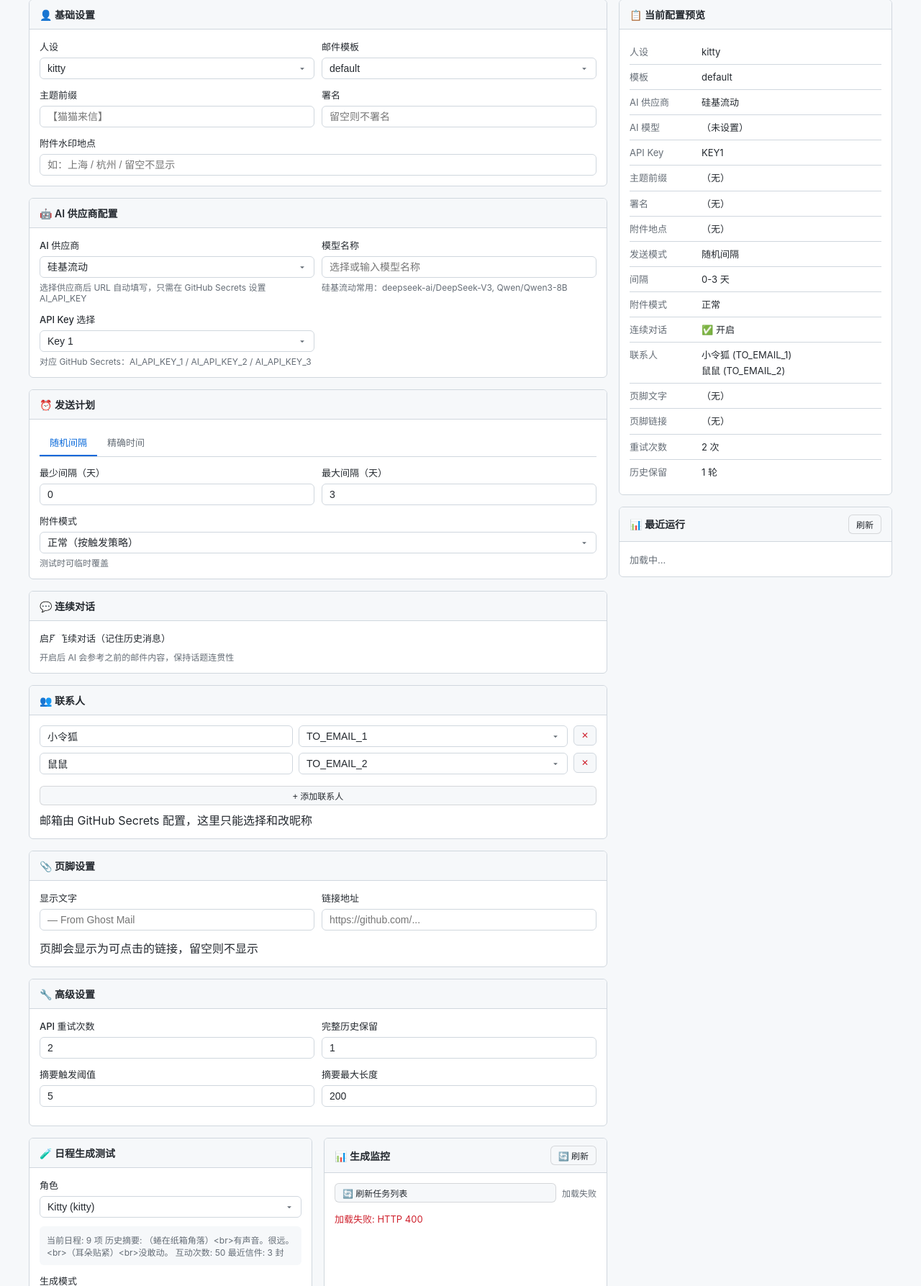
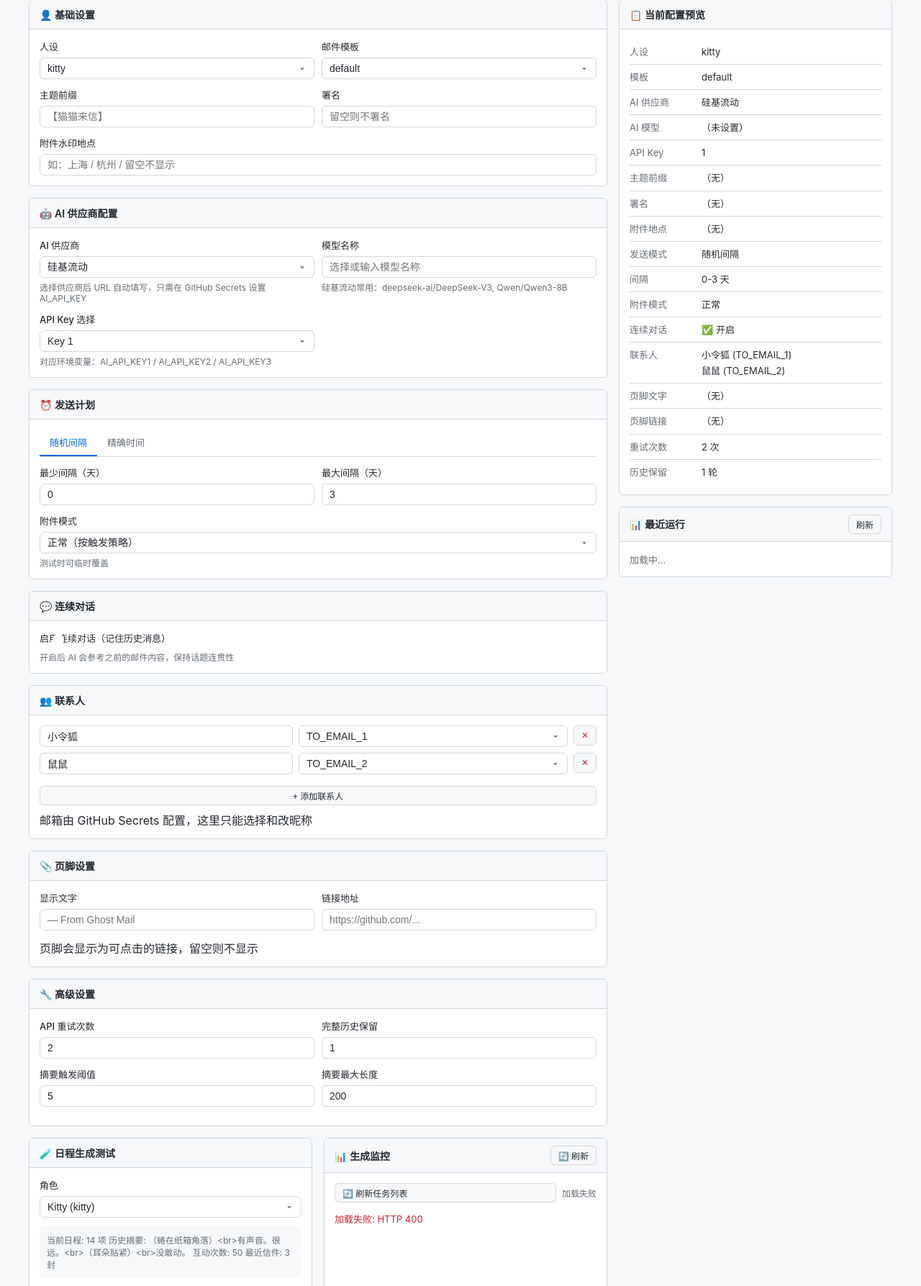
Before and after one commit to Century0327/random-ai-mail-ghost, a Flask app: page / in a window 1280 px wide. Shown: the part 195-1982 px from the top of the page at 72% size. Run offline with Flask 3, Linux system fonts and the light colour scheme; some libraries are stand-ins or nearby versions.

Commit message:
fix: 修复config.py语法错误、AI Key命名、CONTACTS bug、保底日程
- 修复config.py第84行语法错误和重复的AI_CUSTOM_URL定义
- 统一AI Key命名为AI_API_KEY1/2/3格式（移除key1/key2/key3形式）
- 修复_build_config中CONTACTS不传就被清空的bug
- 更新保底日程为符合猫的晨昏性真实作息

```diff
--- a/app.py
+++ b/app.py
@@ -326,7 +326,7 @@ def _build_config(config):
             val = str(config["FOOTER"]).replace('"', '\\"')
             out.append(f'{indent}FOOTER = "{val}"')
             replaced = True
-        if not replaced and s.startswith("CONTACTS = ["):
+        if not replaced and s.startswith("CONTACTS = [") and "CONTACTS" in config:
             indent = line[:len(line) - len(line.lstrip())]
             out.append(f"{indent}CONTACTS = [")
             for c in config.get("CONTACTS", []):
@@ -582,15 +582,20 @@ def companion_status(character_id):
     schedule = ds.get_schedules(character_id)
     if not schedule:
         schedule = [
-            {"time": "07:00", "activity": "伸懒腰起床", "location": "猫窝", "thought": "新的一天开始啦", "done": True},
-            {"time": "08:30", "activity": "吃早餐", "location": "食盆旁", "thought": "今天的小鱼干真香", "done": True},
-            {"time": "10:00", "activity": "在窗台看风景", "location": "窗台", "thought": "外面的蝴蝶真好看", "done": True},
-            {"time": "12:00", "activity": "午睡", "location": "沙发上", "thought": "暖暖的阳光好舒服", "done": False},
-            {"time": "14:00", "activity": "玩毛线球", "location": "地毯上", "thought": "这个球怎么抓不住", "done": False},
-            {"time": "16:00", "activity": "整理信件", "location": "书桌旁", "thought": "看看有没有新来信", "done": False},
-            {"time": "18:00", "activity": "等主人回家", "location": "门口", "thought": "怎么还不回来呀", "done": False},
-            {"time": "20:00", "activity": "吃晚餐", "location": "食盆旁", "thought": "晚餐时间到啦", "done": False},
-            {"time": "22:00", "activity": "准备睡觉", "location": "猫窝", "thought": "今天过得真开心", "done": False},
+            {"time": "05:30", "activity": "清晨巡逻", "location": "窗台", "thought": "天快亮了，先去看看领地", "done": True},
+            {"time": "06:00", "activity": "叫主人起床", "location": "主人枕头边", "thought": "起床啦！饭饭时间到！", "done": True},
+            {"time": "06:30", "activity": "吃早餐", "location": "食盆旁", "thought": "今天的猫粮味道还不错", "done": True},
+            {"time": "07:30", "activity": "晨间捕猎练习", "location": "客厅", "thought": "这个逗猫棒休想逃过我的爪子", "done": True},
+            {"time": "09:00", "activity": "上午第一觉", "location": "阳光里的地毯上", "thought": "暖暖的阳光，好困...zzZ", "done": True},
+            {"time": "12:00", "activity": "午觉", "location": "沙发靠背", "thought": "中午就该睡觉，人类懂什么", "done": True},
+            {"time": "14:30", "activity": "下午小憩", "location": "猫爬架顶层", "thought": "高处睡得香，还能监视全家", "done": False},
+            {"time": "16:00", "activity": "舔毛理容", "location": "窗台上", "thought": "猫猫要保持帅气的发型", "done": False},
+            {"time": "17:30", "activity": "黄昏捕猎练习", "location": "客厅", "thought": "黄昏是猫的黄金时间！", "done": False},
+            {"time": "18:30", "activity": "吃晚餐", "location": "食盆旁", "thought": "终于开饭了，饿死喵了", "done": False},
+            {"time": "19:30", "activity": "陪主人看电视", "location": "主人腿上", "thought": "主人的腿好暖和", "done": False},
+            {"time": "21:00", "activity": "夜间疯跑", "location": "全家乱窜", "thought": "冲啊！午夜竞速开始！", "done": False},
+            {"time": "22:30", "activity": "睡前舔毛", "location": "主人床上", "thought": "把自己舔干净才能上床睡", "done": False},
+            {"time": "23:30", "activity": "夜巡", "location": "各个房间", "thought": "夜间巡逻，确保全家安全", "done": False},
         ]
 
     letters = ds.get_letters(character_id, 5)
@@ -835,10 +840,9 @@ def _get_ai_config():
     if not config_content:
         return None
     config = _parse_config(config_content)
-    key_selector = config.get("AI_KEY_SELECTOR", "key1")
+    key_selector = config.get("AI_KEY_SELECTOR", "1")
     api_key = _get_env(
-        f"AI_API_KEY_{key_selector}",
-        f"AI_API_KEY{key_selector.replace('key', '')}",
+        f"AI_API_KEY{key_selector}",
         "AI_API_KEY"
     )
     return {
--- a/generate_schedule.py
+++ b/generate_schedule.py
@@ -25,8 +25,7 @@ def main():
         return ""
 
     api_key = _get_env(
-        f"AI_API_KEY_{AI_KEY_SELECTOR}",
-        f"AI_API_KEY{AI_KEY_SELECTOR.replace('key', '')}",
+        f"AI_API_KEY{AI_KEY_SELECTOR}",
         "AI_API_KEY"
     )
 
--- a/templates/index.html
+++ b/templates/index.html
@@ -484,11 +484,11 @@ textarea { resize: vertical; min-height: 60px; font-family: monospace; font-size
             <div class="form-group">
               <label>API Key 选择</label>
               <select id="config-ai-key-selector" onchange="updatePreview()">
-                <option value="key1">Key 1</option>
-                <option value="key2">Key 2</option>
-                <option value="key3">Key 3</option>
+                <option value="1">Key 1</option>
+                <option value="2">Key 2</option>
+                <option value="3">Key 3</option>
               </select>
-              <div class="hint">对应 GitHub Secrets：AI_API_KEY_1 / AI_API_KEY_2 / AI_API_KEY_3</div>
+              <div class="hint">对应环境变量：AI_API_KEY1 / AI_API_KEY2 / AI_API_KEY3</div>
             </div>
           </div>
           <div class="form-group" id="ai-custom-url-group" style="display:none;">
@@ -815,7 +815,7 @@ const defaultConfig = {
   AI_PROVIDER: 'siliconflow',
   AI_MODEL: '',
   AI_CUSTOM_URL: '',
-  AI_KEY_SELECTOR: 'key1',
+  AI_KEY_SELECTOR: '1',
   MIN_DAYS: 0,
   MAX_DAYS: 3,
   ENABLE_CONVERSATION: true,
@@ -947,7 +947,7 @@ function applyConfig(config) {
   document.getElementById('config-ai-provider').value = config.AI_PROVIDER || 'siliconflow';
   document.getElementById('config-ai-model').value = config.AI_MODEL || '';
   document.getElementById('config-ai-custom-url').value = config.AI_CUSTOM_URL || '';
-  document.getElementById('config-ai-key-selector').value = config.AI_KEY_SELECTOR || 'key1';
+  document.getElementById('config-ai-key-selector').value = config.AI_KEY_SELECTOR || '1';
   onAIProviderChange();
   document.getElementById('config-min-days').value = config.MIN_DAYS != null ? config.MIN_DAYS : 0;
   document.getElementById('config-max-days').value = config.MAX_DAYS != null ? config.MAX_DAYS : 3;
```
Also changed, not shown: config.py (+4 -5 lines).
